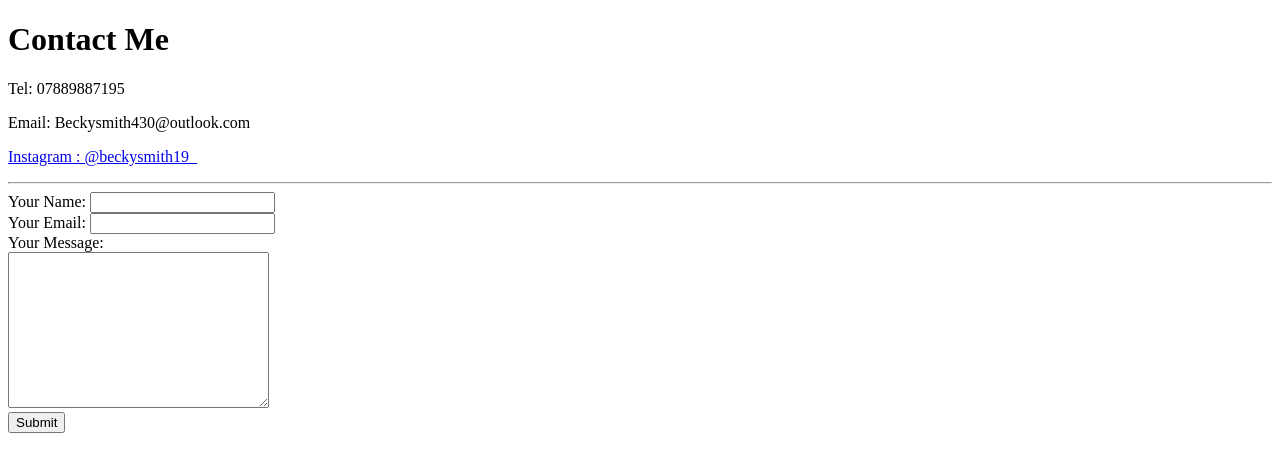
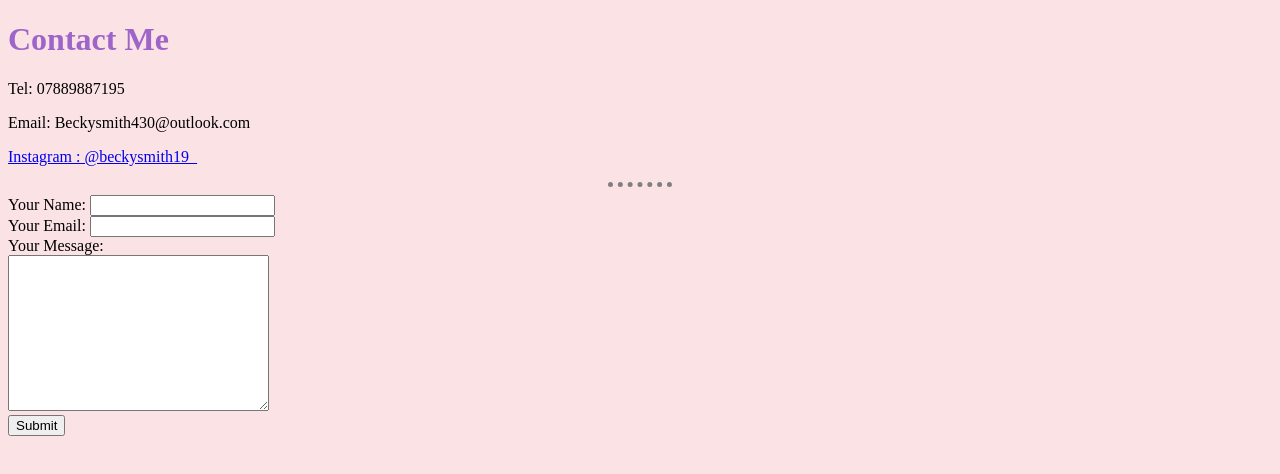
Before and after one commit to Beckysmith-01/Personal-Website, a plain HTML site: page contact.html in a window 1280 px wide. Drawn offline with Linux system fonts and the light colour scheme.

Commit message:
Update styles.css

```diff
--- a/css/styles.css
+++ b/css/styles.css
@@ -1,16 +1,16 @@
-  .body {
+  body {
   background-color: #fbe2e5;
   }
 
-  .h1 {
+  h1 {
     color: #9d65c9;
   }
 
-  .h3 {
+  h3 {
     color: #9d65c9;
   }
 
-  .hr {
+  hr {
     border-style: none;
     border-top-style: dotted;
     border-color: grey;
```
